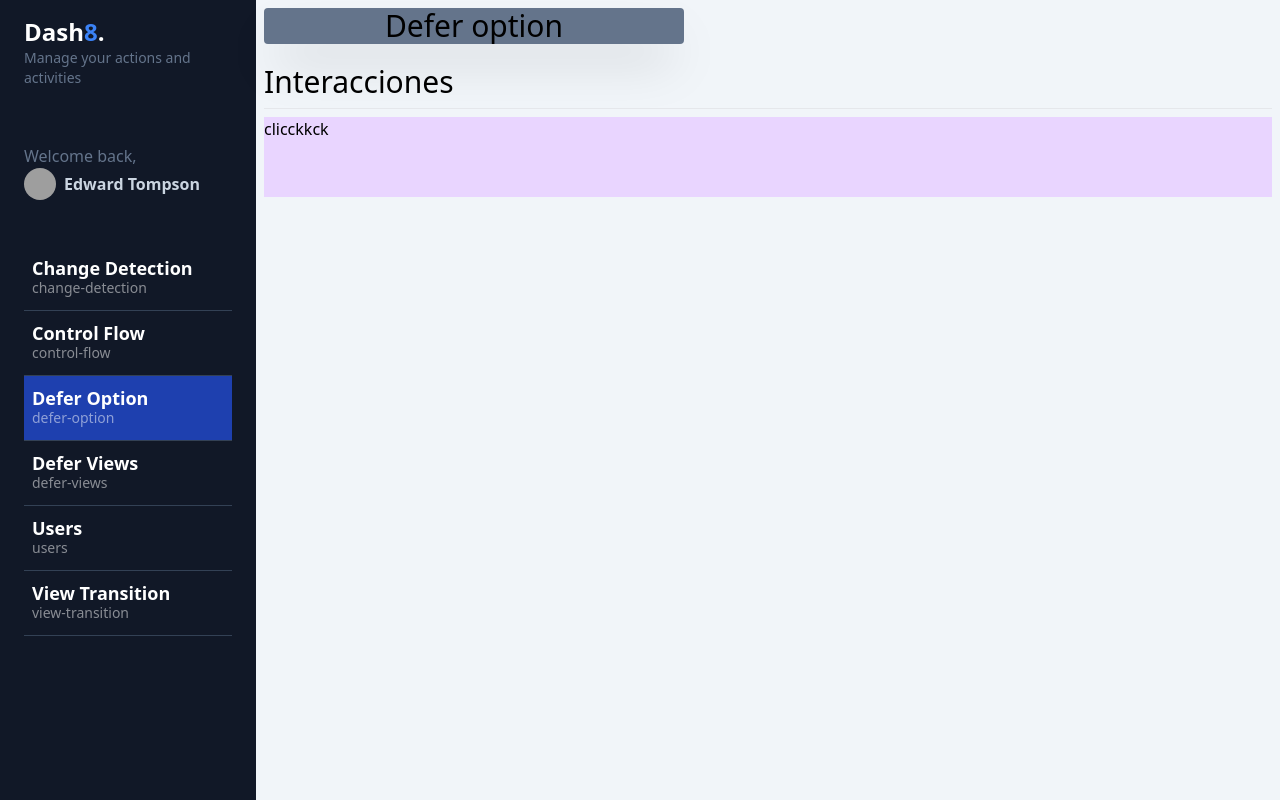
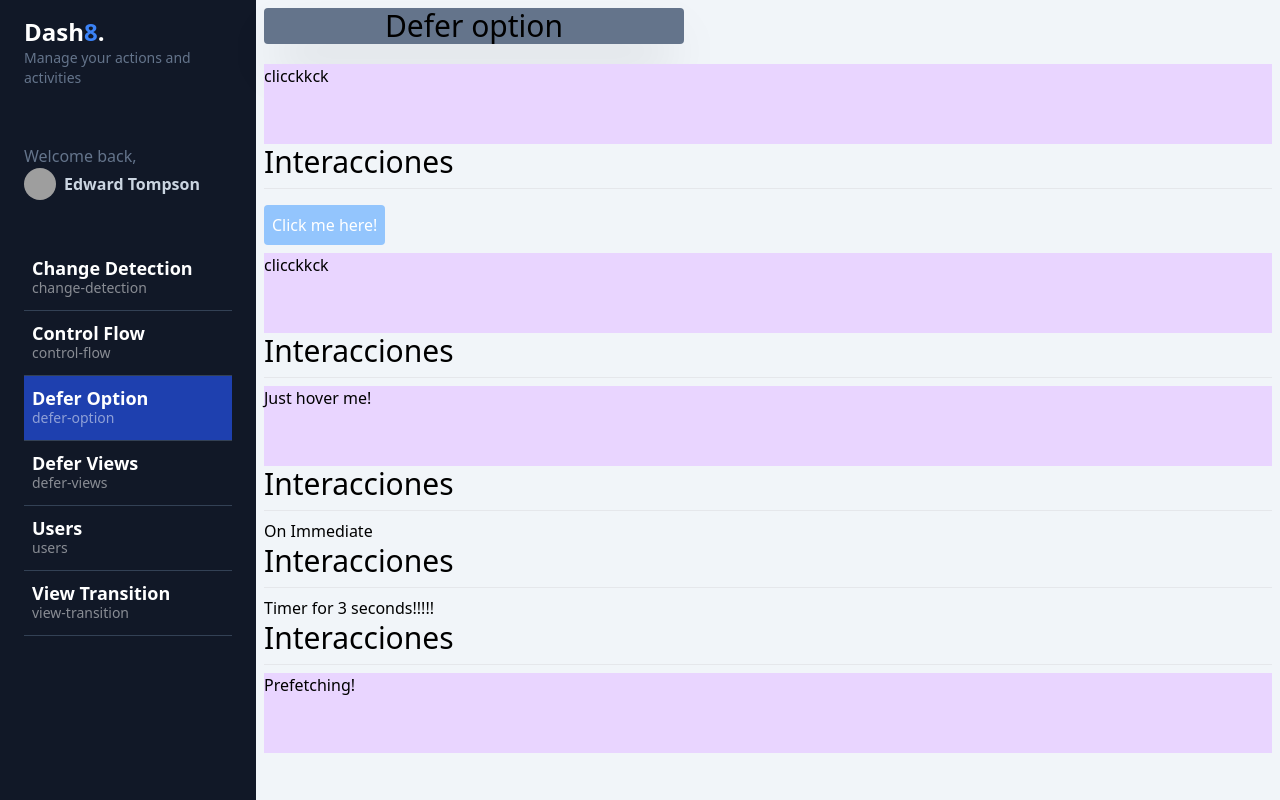
Before and after one commit to Angel-cuba/Angular-17, an Angular app: page /dashboard/defer-option in a window 1280 px wide. Built offline with nearby package versions, Linux system fonts and the light colour scheme; grey boxes are pictures that could not be loaded.

Commit message:
More triggers

```diff
--- a/src/app/dashboard/pages/defer-option/defer-option.component.html
+++ b/src/app/dashboard/pages/defer-option/defer-option.component.html
@@ -1,8 +1,5 @@
 <app-title title="Defer option"></app-title>
 
-<section>
-  <h1 class="text-3xl">Interacciones</h1>
-  <hr class="my-2">
 
   @defer (on interaction) {
   <app-heavy-loaders-fast cssClass="bg-blue-400">
@@ -12,4 +9,87 @@
     <p class="w-full h-20 bg-purple-200">clicckkck</p>
   }
 
+
+<section>
+  <h1 class="text-3xl">Interacciones</h1>
+  <hr class="my-2">
+
+  <button #btnInteraction class="p-2 bg-blue-300 hover:bg-blue-800 transition-all rounded text-white my-2">Click me here!</button>
+
+  @defer (on interaction( btnInteraction )) {
+  <app-heavy-loaders-fast cssClass="bg-blue-400">
+    <span>On interactiooooon</span>
+  </app-heavy-loaders-fast>
+  } @placeholder {
+    <p class="w-full h-20 bg-purple-200">clicckkck</p>
+  }
+
 </section>
+
+
+
+<section>
+  <h1 class="text-3xl">Interacciones</h1>
+  <hr class="my-2">
+
+
+
+  @defer (on hover( btnInteraction )) {
+  <app-heavy-loaders-fast cssClass="bg-blue-400">
+    <span>On Hover</span>
+  </app-heavy-loaders-fast>
+  } @placeholder {
+    <p class="w-full h-20 bg-purple-200">Just hover me!</p>
+  }
+
+</section>
+
+
+<section>
+  <h1 class="text-3xl">Interacciones</h1>
+  <hr class="my-2">
+
+
+
+  @defer (on immediate ) {
+  <app-heavy-loaders-fast cssClass="bg-blue-400">
+    <span>On Immediate</span>
+  </app-heavy-loaders-fast>
+  } @placeholder {
+    <p class="w-full h-20 bg-purple-200">Did it!</p>
+  }
+
+</section>
+
+
+<section>
+  <h1 class="text-3xl">Interacciones</h1>
+  <hr class="my-2">
+
+
+
+  @defer (on timer(3s) ) {
+  <app-heavy-loaders-fast cssClass="bg-blue-400">
+    <span>Timer for 3 seconds!!!!!</span>
+  </app-heavy-loaders-fast>
+  } @placeholder {
+    <p class="w-full h-20 bg-purple-200">Waiting only 3 seconds.....</p>
+  }
+
+</section>
+
+<section>
+  <h1 class="text-3xl">Interacciones</h1>
+  <hr class="my-2">
+
+
+
+  @defer (on hover; prefetch on idle ) {
+  <app-heavy-loaders-fast cssClass="bg-blue-400">
+    <span>On Hover with prefetch</span>
+  </app-heavy-loaders-fast>
+  } @placeholder {
+    <p class="w-full h-20 bg-purple-200">Prefetching!</p>
+  }
+
+</section>
```
